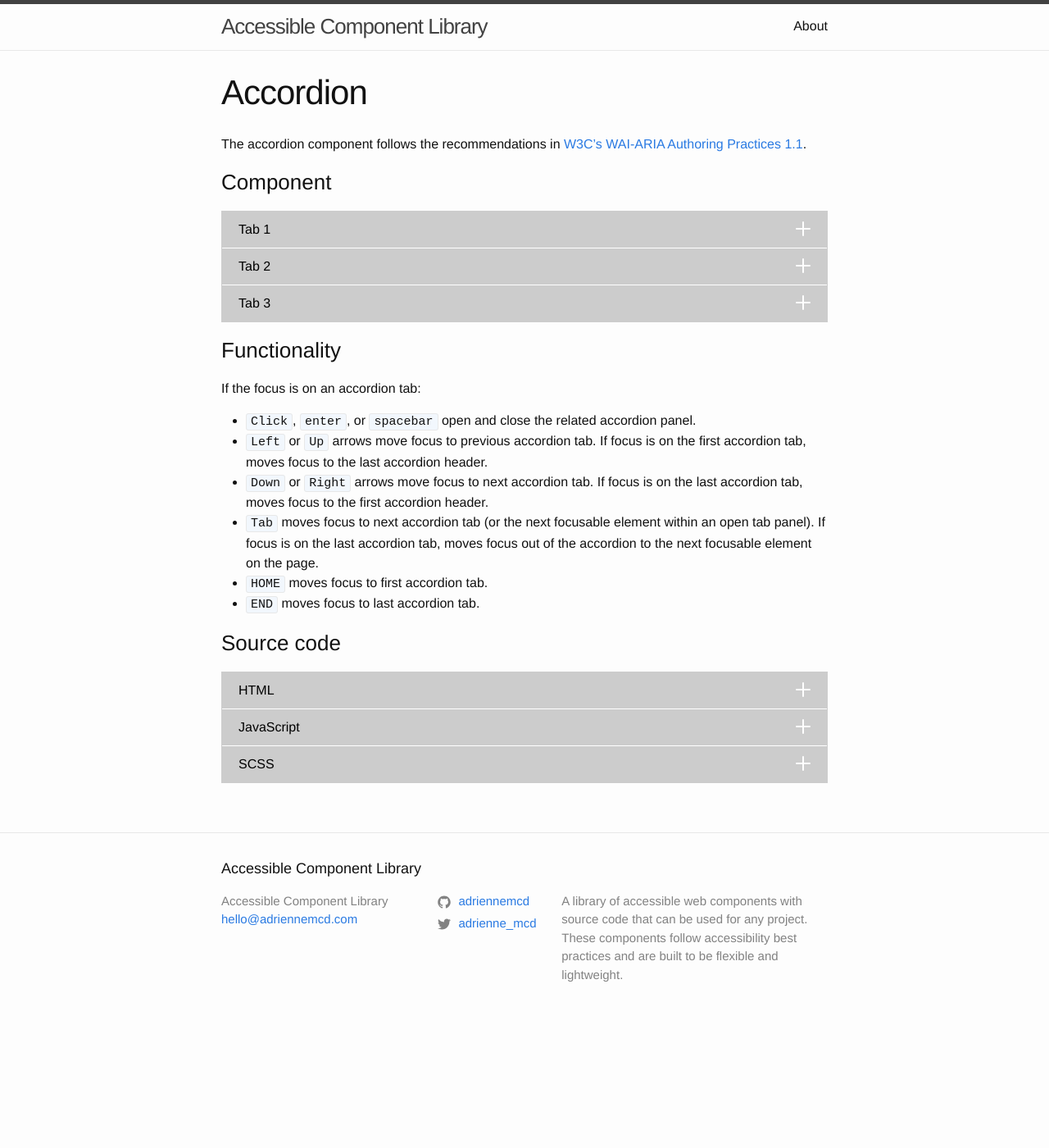
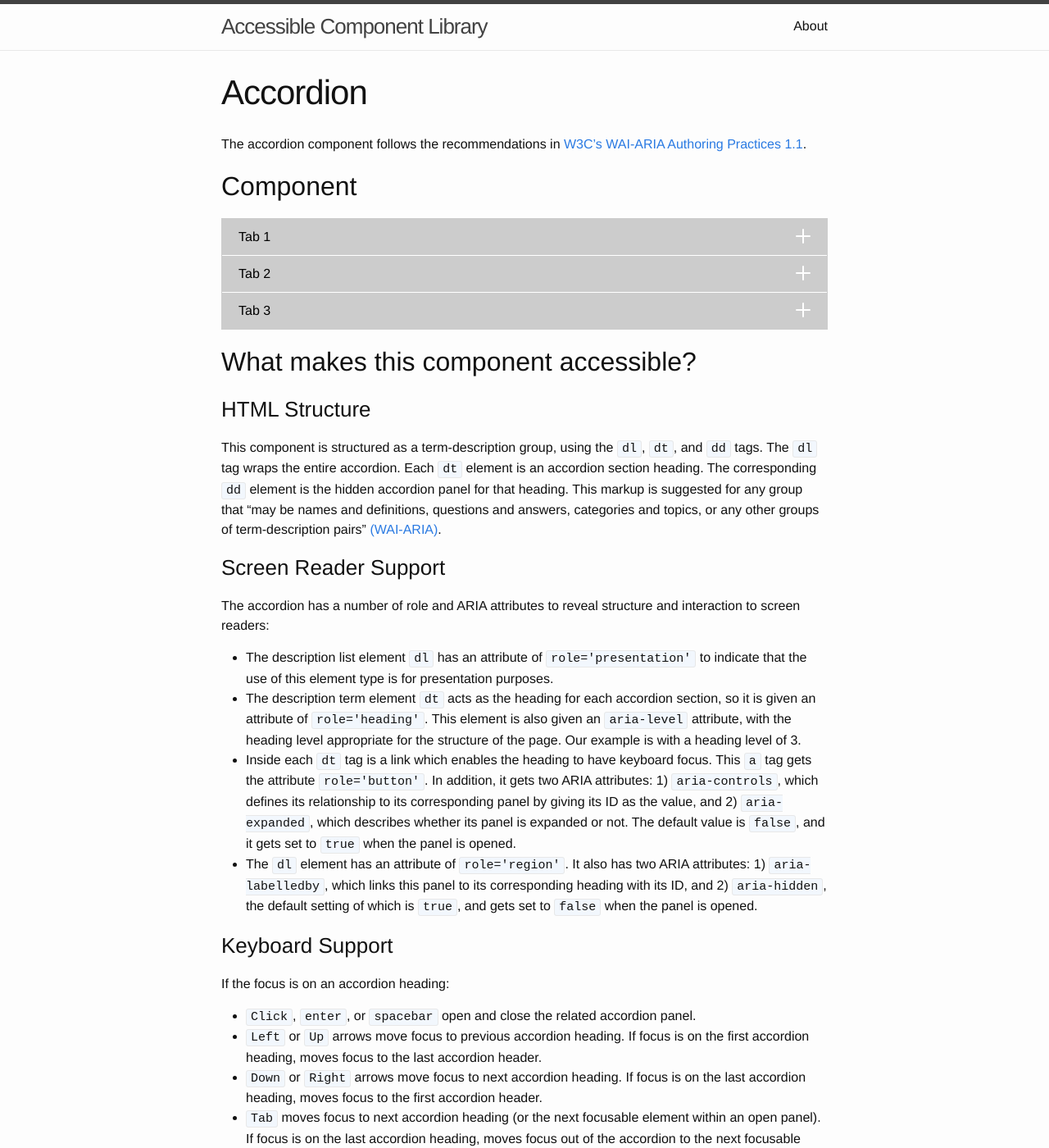
Before and after one commit to adriennemcd/accessible-library, a Jekyll site: the page built from _posts/2017-11-28-accordion.markdown, in a window 1280 px wide and 1400 px high. Shown: the whole window at 82% size. Built offline with Jekyll 4.4.1, drawn with Linux system fonts in a browser that asks for light colours; some of the changed text lies outside the part shown.

Commit message:
update accordion post content. Add new post for radio buttons

```diff
--- a/_includes/components/accordion/accordion.js
+++ b/_includes/components/accordion/accordion.js
@@ -160,6 +160,8 @@ var accordion = (function(){
           $tabs = $accordion.getElementsByClassName(_.settings.$tab),
           $panels = $accordion.getElementsByClassName(_.settings.$panel);
 
+      $accordion.setAttribute('role', 'presentation');
+
       for(var j=0; j < $headings.length; j++){
         setAttributes($headings[j], {
           'role': 'heading',
--- a/_posts/2017-11-28-accordion.markdown
+++ b/_posts/2017-11-28-accordion.markdown
@@ -9,17 +9,28 @@ jsarr:
 
 The accordion component follows the recommendations in [W3C's WAI-ARIA Authoring Practices 1.1](https://www.w3.org/TR/wai-aria-practices/#accordion).
 
-### Component
+## Component
 {% include components/accordion/accordion.html %}
 
-### Functionality
-If the focus is on an accordion tab:
+## What makes this component accessible?
+### HTML Structure
+This component is structured as a term-description group, using the `dl`, `dt`, and `dd` tags. The `dl` tag wraps the entire accordion. Each `dt` element is an accordion section heading. The corresponding `dd` element is the hidden accordion panel for that heading. This markup is suggested for any group that "may be names and definitions, questions and answers, categories and topics, or any other groups of term-description pairs" [(WAI-ARIA)](https://www.w3.org/TR/html5/grouping-content.html#the-dl-element).
+
+### Screen Reader Support
+The accordion has a number of role and ARIA attributes to reveal structure and interaction to screen readers:
+- The description list element `dl` has an attribute of `role='presentation'` to indicate that the use of this element type is for presentation purposes.
+- The description term element `dt` acts as the heading for each accordion section, so it is given an attribute of `role='heading'`. This element is also given an `aria-level` attribute, with the heading level appropriate for the structure of the page. Our example is with a heading level of 3.
+- Inside each `dt` tag is a link which enables the heading to have keyboard focus. This `a` tag gets the attribute `role='button'`. In addition, it gets two ARIA attributes: 1) `aria-controls`, which defines its relationship to its corresponding panel by giving its ID as the value, and 2) `aria-expanded`, which describes whether its panel is expanded or not. The default value is `false`, and it gets set to `true` when the panel is opened.
+- The `dl` element has an attribute of `role='region'`. It also has two ARIA attributes: 1) `aria-labelledby`, which links this panel to its corresponding heading with its ID, and 2) `aria-hidden`, the default setting of which is `true`, and gets set to `false` when the panel is opened.
+
+### Keyboard Support
+If the focus is on an accordion heading:
 - `Click`, `enter`, or `spacebar` open and close the related accordion panel.
-- `Left` or `Up` arrows move focus to previous accordion tab.  If focus is on the first accordion tab, moves focus to the last accordion header.
-- `Down` or `Right` arrows move focus to next accordion tab.  If focus is on the last accordion tab, moves focus to the first accordion header.
-- `Tab` moves focus to next accordion tab (or the next focusable element within an open tab panel). If focus is on the last accordion tab, moves focus out of the accordion to the next focusable element on the page.
-- `HOME` moves focus to first accordion tab.
-- `END` moves focus to last accordion tab.
+- `Left` or `Up` arrows move focus to previous accordion heading.  If focus is on the first accordion heading, moves focus to the last accordion header.
+- `Down` or `Right` arrows move focus to next accordion heading.  If focus is on the last accordion heading, moves focus to the first accordion header.
+- `Tab` moves focus to next accordion heading (or the next focusable element within an open panel). If focus is on the last accordion heading, moves focus out of the accordion to the next focusable element on the page.
+- `HOME` moves focus to first accordion heading.
+- `END` moves focus to last accordion heading.
 
-### Source code
+## Source code
 {% include components/accordion/accordion_accordion.html %}
```
Also changed, not shown: _posts/2017-12-04-radiobuttons.md (added, +25 -0 lines).
